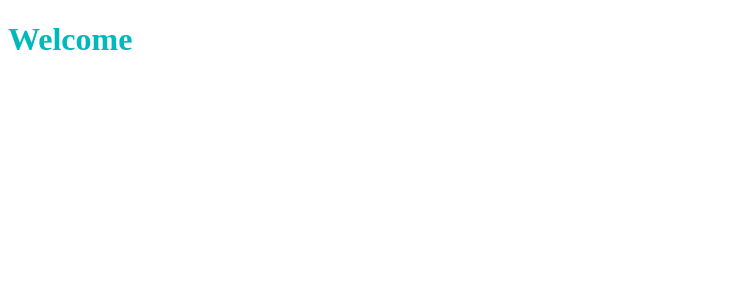
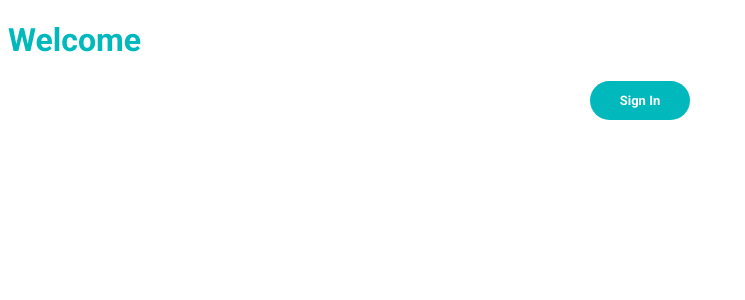
Before and after one commit to Muneeb-T/FBO_consultancy, a React (Create React App) app in the folder client/: page / in a window 1280 px wide. Shown: the top 300 px of the page, without its empty margins (0-745 px from the left). Built offline with nearby package versions, Linux system fonts and the light colour scheme.

Commit message:
dark green button component

```diff
--- a/client/package.json
+++ b/client/package.json
@@ -13,6 +13,7 @@
   "author": "",
   "license": "ISC",
   "dependencies": {
+    "classnames": "^2.3.2",
     "react": "^18.2.0",
     "react-scripts": "^5.0.1"
   },
--- /dev/null
+++ b/client/src/App.css
@@ -0,0 +1,4 @@
+.test-components{
+    display: flex;
+    justify-content: center;
+}
--- a/client/src/App.js
+++ b/client/src/App.js
@@ -1,10 +1,13 @@
 import React from 'react';
-import './index.css';
-
+import DarkGreenButton from './components/buttons/dark-green-button/DarkGreenButton';
+import './App.css';
 const App = () => {
   return (
     <div>
-      <h1 className='text-dark-green'>Welcome</h1>
+      <h1 className="text-dark-green">Welcome</h1>
+      <div className="test-components">
+        <DarkGreenButton text={'Sign In'} />
+      </div>
     </div>
   );
 };
--- /dev/null
+++ b/client/src/components/buttons/dark-green-button/DarkGreenButton.css
@@ -0,0 +1,15 @@
+.button {
+    background-color: var(--theme-dark-green);
+    color: var(--theme-white);
+    border: none;
+    padding: 12px 30px;
+    border-radius: 9999px;
+    font-weight: 700;
+    font-size: small;
+    transition-duration: 80ms;
+}
+
+.button:hover{
+    background-color: var(--theme-light-green);
+    scale: 98%;
+}
--- /dev/null
+++ b/client/src/components/buttons/dark-green-button/DarkGreenButton.jsx
@@ -0,0 +1,12 @@
+import React from 'react';
+import './DarkGreenButton.css';
+import cn from 'classnames'
+const DarkGreenButton = ({ text }) => {
+  return (
+    <>
+      <button className='button'>{text}</button>
+    </>
+  );
+};
+
+export default DarkGreenButton;
--- a/client/src/index.css
+++ b/client/src/index.css
@@ -1,3 +1,5 @@
+  @import url('https://fonts.googleapis.com/css2?family=Roboto:ital,wght@0,100;0,300;0,400;0,500;0,700;0,900;1,100;1,300;1,400;1,500;1,700;1,900&display=swap');
+
   /* app theme */
   :root {
       --theme-white: #fcfcfc;
@@ -13,6 +15,17 @@
       --theme-ligher-gray: #f2f2f3;
   }
 
-.text-dark-green{
-    color : var(--theme-dark-green)
+  body,
+  input,
+  textarea,
+  button {
+      font-family: 'Roboto', sans-serif;
   }
+
+  .text-dark-green {
+      color: var(--theme-dark-green)
+  }
+
+  .text-white {
+      color: var(--theme-white);
+  }
--- a/client/src/index.js
+++ b/client/src/index.js
@@ -1,5 +1,5 @@
 import ReactDOM from 'react-dom';
 import React from 'react';
 import App from './App'
-
+import  './index.css'
 ReactDOM.render(<App />, document.getElementById('app'));
```
Lines whose indentation alone changed are shown as unchanged.
